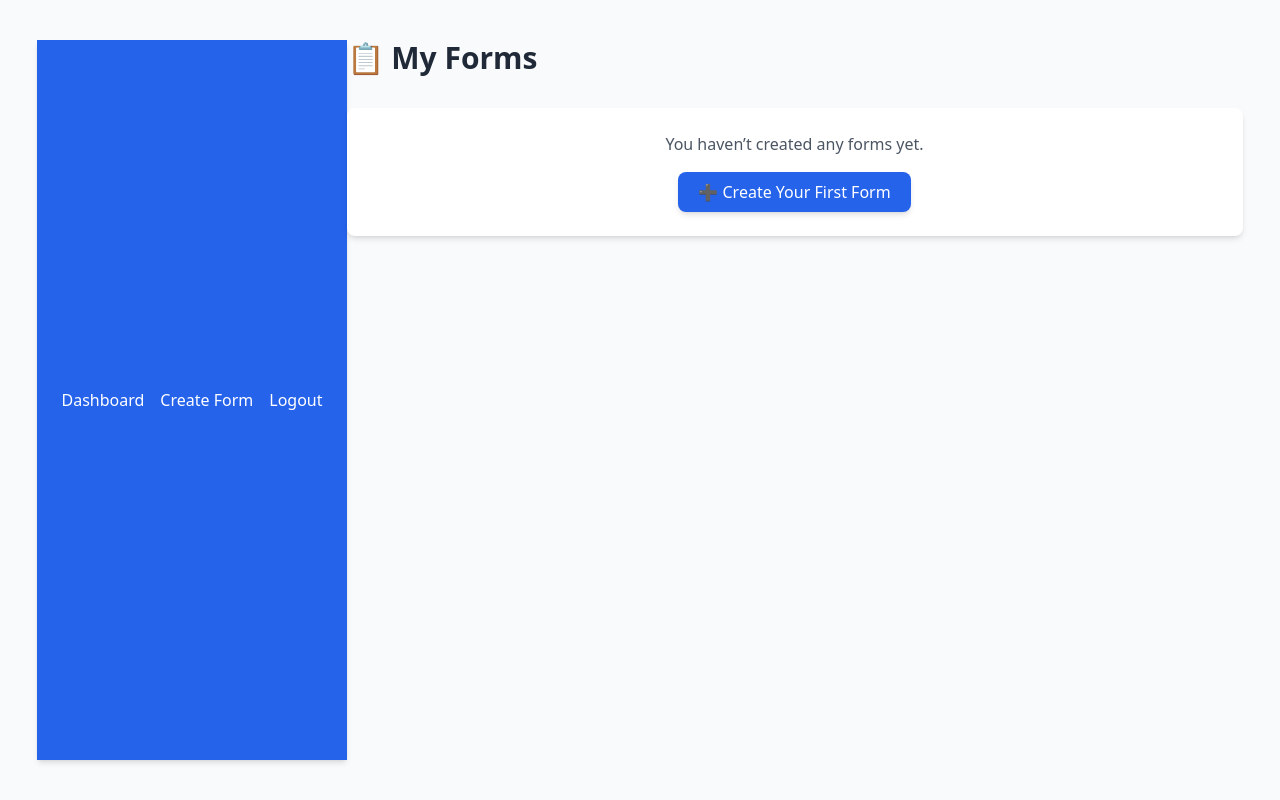
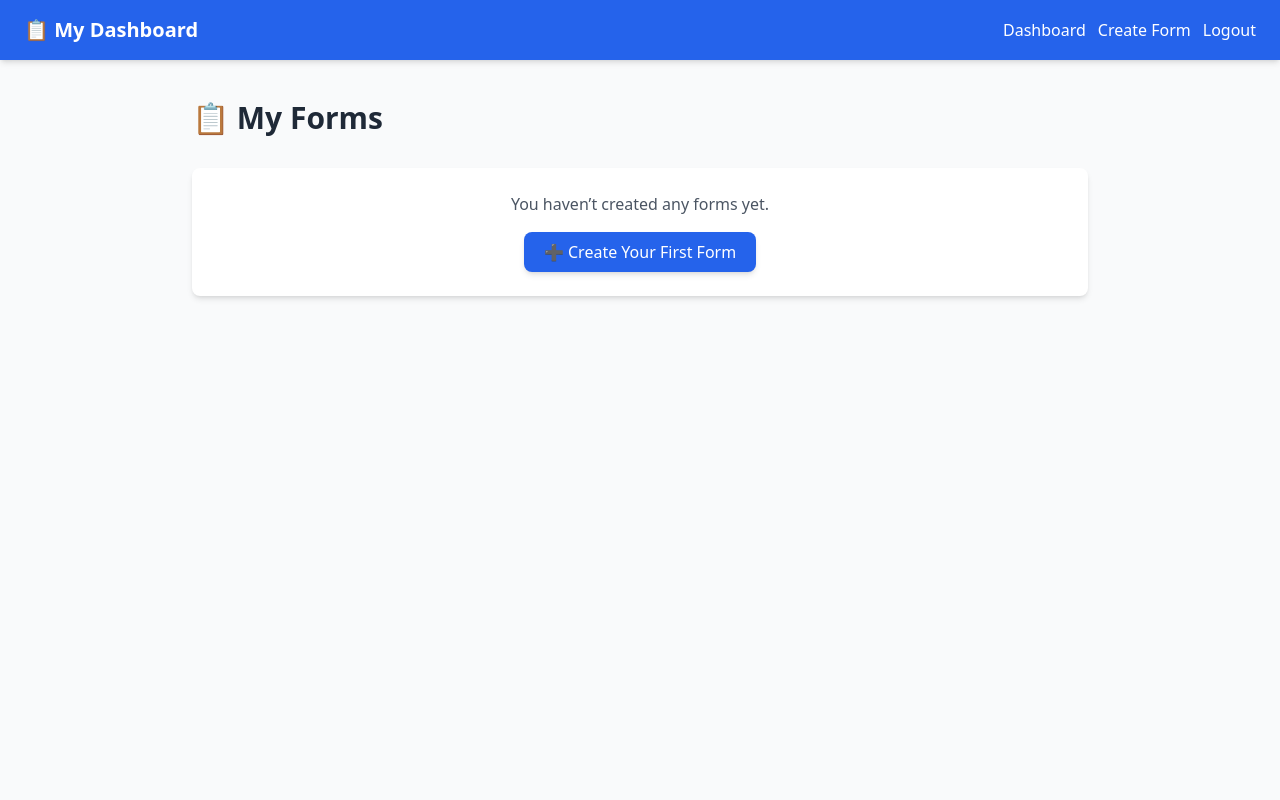
Before and after one commit to piyus1232/Assignment-Airtable, a React (Vite) app in the folder frontend/: page /dashboard in a window 1280 px wide. Built offline with nearby package versions, Linux system fonts and the light colour scheme.

Commit message:
Update DashBoard.jsx

```diff
--- a/frontend/src/pages/DashBoard.jsx
+++ b/frontend/src/pages/DashBoard.jsx
@@ -45,15 +45,19 @@ const Dashboard = () => {
   }, [userId]);
 
   return (
-    <div className="min-h-screen bg-gray-50 py-10 px-6 flex justify-center">
-        <nav className="bg-blue-600 text-white px-6 py-4 shadow-md flex justify-between items-center">
-{/*       <h1 className="text-xl font-bold">{title}</h1> */}
-      <div className="space-x-4">
+    <div className="min-h-screen bg-gray-50">
+      {/* ✅ Navbar full width */}
+      <nav className="bg-blue-600 text-white px-6 py-4 shadow-md flex flex-col sm:flex-row justify-between items-center gap-3">
+        <h1 className="text-xl font-bold">📋 My Dashboard</h1>
+        <div className="flex flex-wrap gap-3">
           <Link to="/dashboard" className="hover:underline">Dashboard</Link>
           <Link to="/create" className="hover:underline">Create Form</Link>
           <Link to="/login" className="hover:underline">Logout</Link>
         </div>
       </nav>
+
+      {/* ✅ Main content */}
+      <div className="py-10 px-6 flex justify-center">
         <div className="w-full max-w-4xl">
           <h1 className="text-3xl font-bold text-gray-800 mb-8 flex items-center gap-2">
             📋 My Forms
@@ -104,6 +108,7 @@ const Dashboard = () => {
           )}
         </div>
       </div>
+    </div>
   );
 };
 
```
Lines whose indentation alone changed are shown as unchanged.
